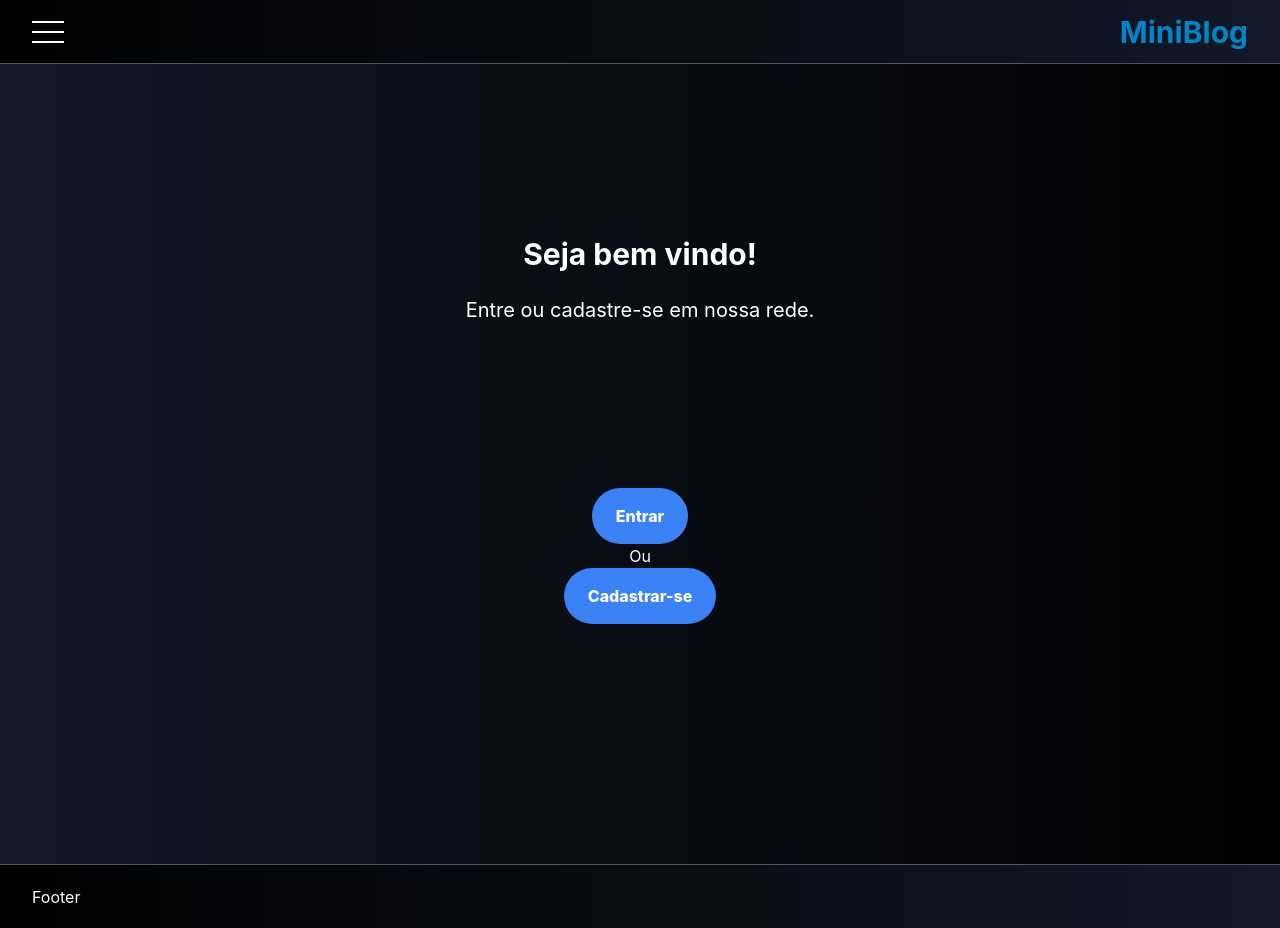
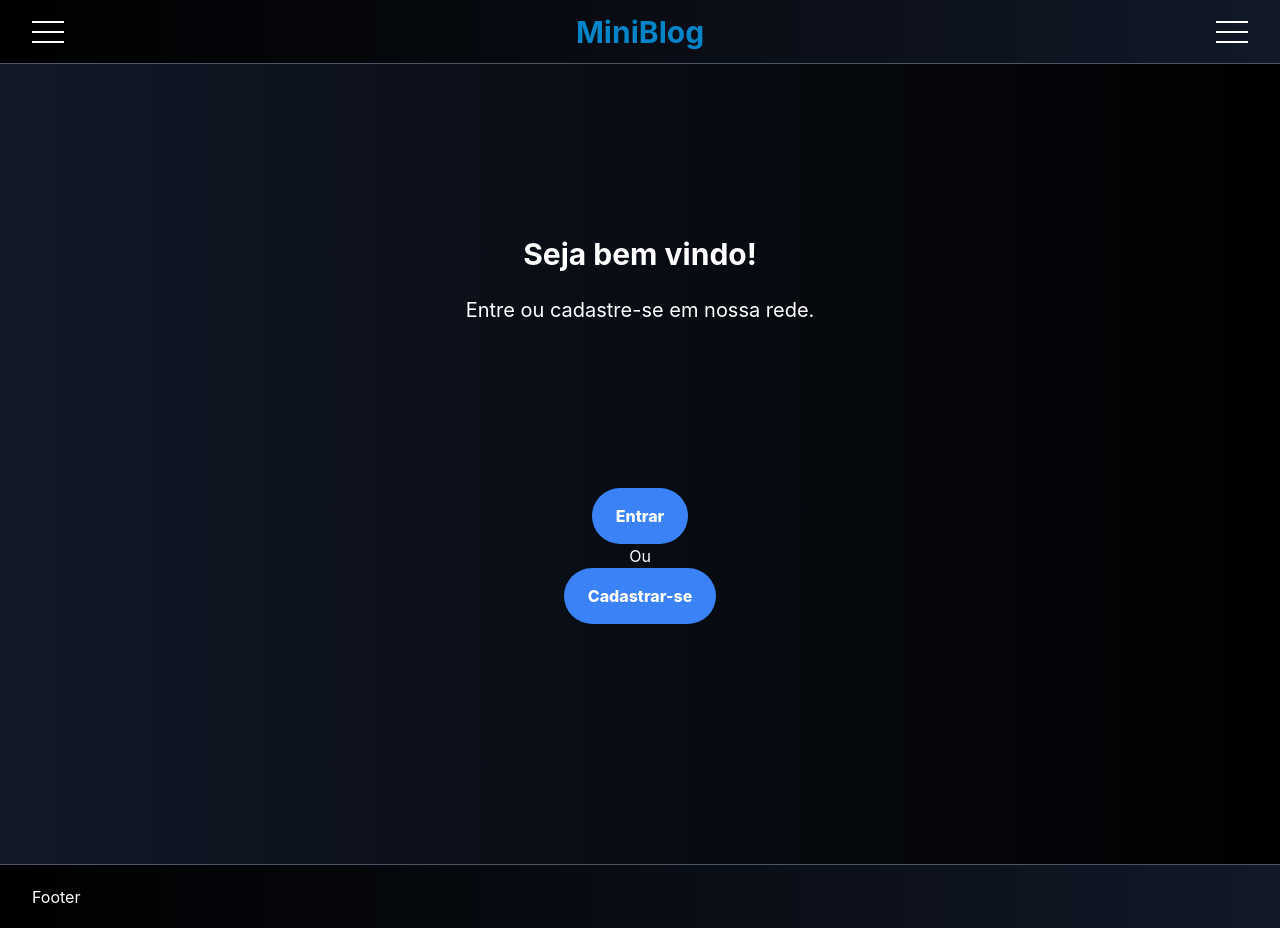
Before and after one commit to vicsous/miniblog, a React (Create React App) app: page / in a window 1280 px wide. Built offline with nearby package versions, Linux system fonts and the light colour scheme; no server answers.

Commit message:
Update Navbar.js

```diff
--- a/src/components/Navbar.js
+++ b/src/components/Navbar.js
@@ -17,5 +17,16 @@ export default function Navbar({open, setOpen}) {
         <div className='logo'>
             MiniBlog
         </div>
+        <div className='menuBtn' onClick={() => setOpen(!open)}>
+            {open?  <button><svg xmlns="http://www.w3.org/2000/svg" className="h-8 w-8 pointer" fill="none" viewBox="0 0 24 24" stroke="currentColor">
+                        <path strokeLinecap="round" strokeLinejoin="round" strokeWidth="2" d="M6 18L18 6M6 6l12 12" />
+                    </svg></button> :
+            <button className="space-y-2 pointer">
+                <div className="w-8 h-0.5 bg-white"></div>
+                <div className="w-8 h-0.5 bg-white"></div>
+                <div className="w-8 h-0.5 bg-white"></div>
+            </button>
+          }
+        </div>
     </nav>)
 }
```
